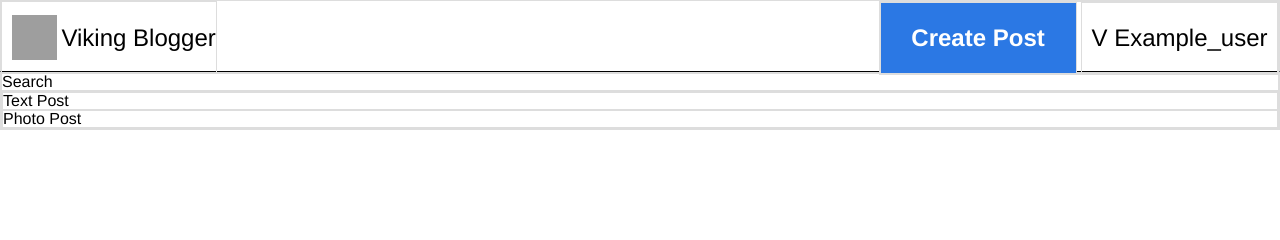
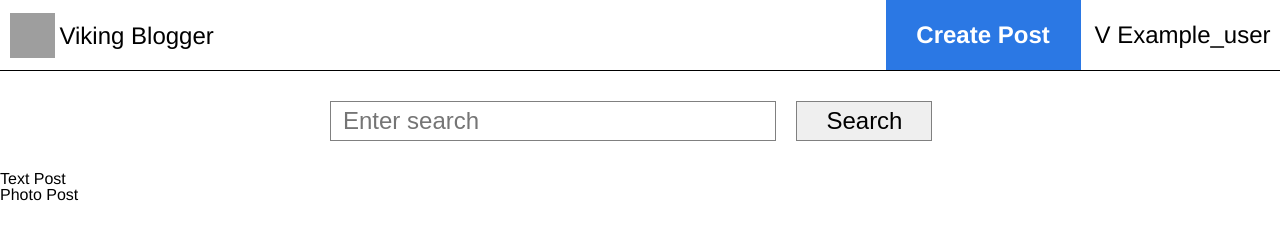
Before and after one commit to ajtruex/vikingblogger, a plain HTML site: page index.html in a window 1280 px wide. Drawn offline with Linux system fonts and the light colour scheme; grey boxes are pictures that could not be loaded.

Commit message:
style search bar

```diff
--- a/index.html
+++ b/index.html
@@ -23,7 +23,10 @@
 
 	<div class="main-content">
 		<div class="search-container">
-			Search
+			<form>
+				<input type="text" class="search-bar" placeholder="Enter search">
+				<input type="submit" class="search-submit" value="Search">
+			</form>
 		</div>
 		<div class="post-container">
 			<div class="post">
--- a/styles.css
+++ b/styles.css
@@ -2,16 +2,14 @@ body{
 	font-family: Helvetica, sans-serif;
 }
 
-div{
-	border: 1px solid #ddd;
-}
+
 
 .navbar{
 	height: 70px;
 	border-bottom: 1px solid black;
 }
 .logo-container{
-	display: inline-block;
+	float: left;
 	line-height: 70px;
 	padding-left: 10px;
 }
@@ -43,3 +41,28 @@ div{
 	color: white;
 	background-color: #2b78e4;
 }
+
+.search-container{
+	margin: 30px auto;
+	width: 620px;
+}
+
+.search-container input{
+	padding: 2px;
+
+}
+
+.search-container .search-bar{
+	font-size: 24px;
+	line-height: 34px;
+	width: 446px;
+	padding-left: 12px;
+	border: 1px solid gray;
+}
+.search-container .search-submit{
+	line-height: 34px;
+	font-size: 24px;
+	border: 1px solid gray;
+	width: 136px;
+	margin-left: 16px;
+}
```
